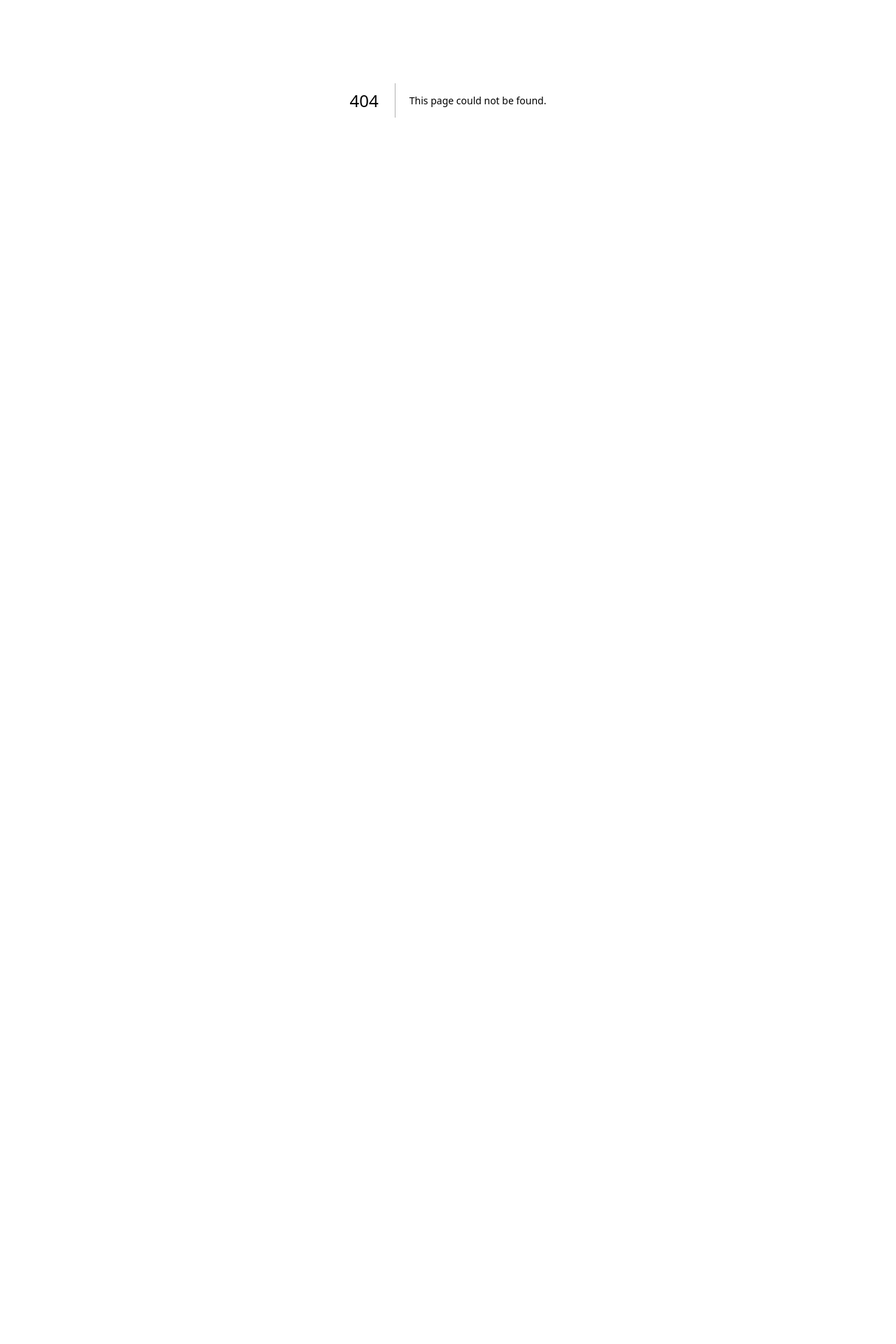
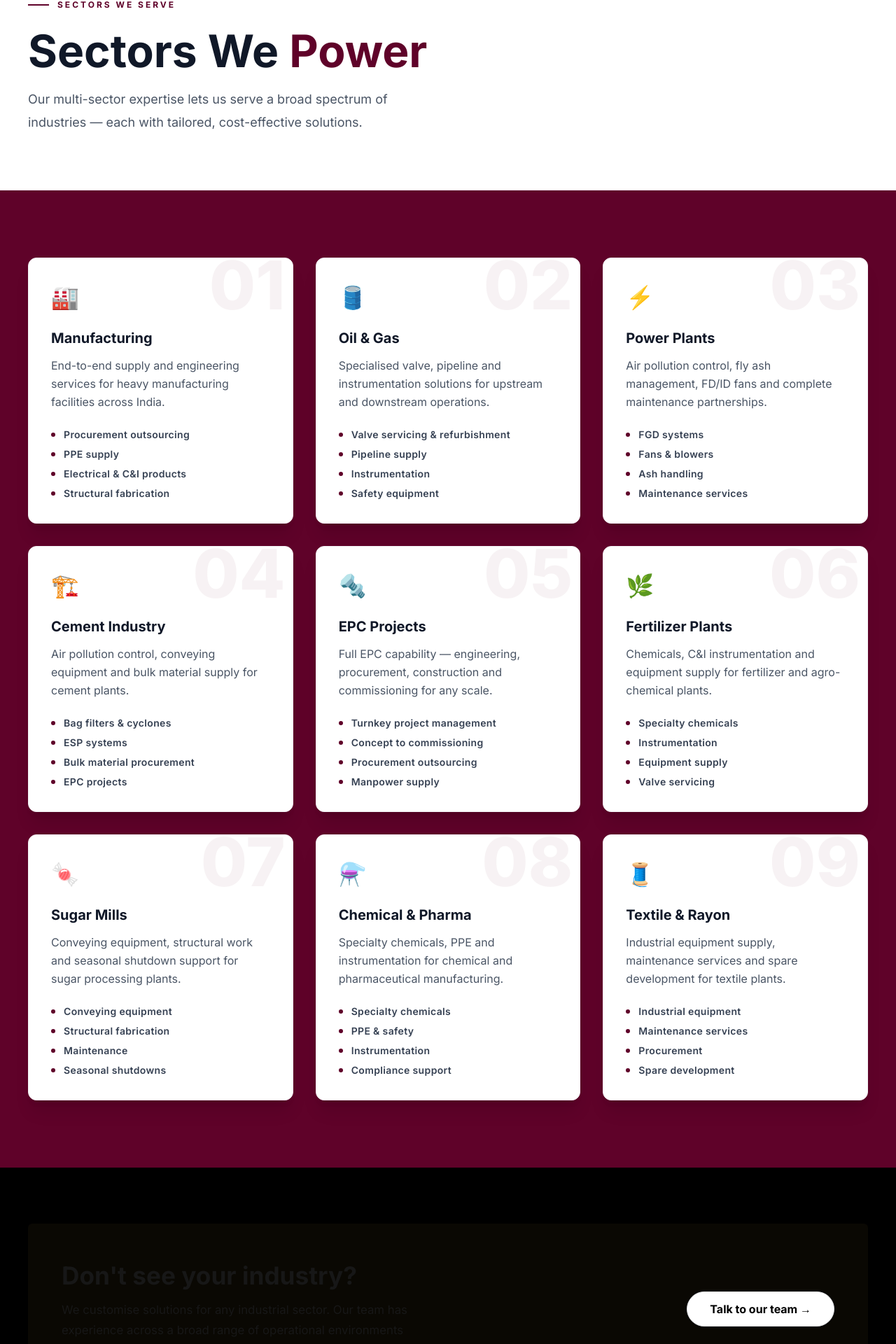
Before and after one commit to radon19/adijey, a Next.js app: page /industries in a window 1280 px wide. Before the commit this address had no page. Shown: the part 257-2177 px from the top of the page at 70% size. Before the commit the page ends 800 px from the top, so only its background shows below. Built offline with nearby package versions, Linux system fonts and the light colour scheme.

Commit message:
added industries

```diff
--- /dev/null
+++ b/src/app/industries/page.tsx
@@ -0,0 +1,185 @@
+import Footer from "@/components/Footer";
+import Header from "@/components/Header";
+import type { Metadata } from "next";
+import Link from "next/link";
+
+export const metadata: Metadata = { title: "Industries" };
+
+const industries = [
+  {
+    icon: "🏭",
+    name: "Manufacturing",
+    services: ["Procurement outsourcing", "PPE supply", "Electrical & C&I products", "Structural fabrication"],
+    desc: "End-to-end supply and engineering services for heavy manufacturing facilities across India.",
+  },
+  {
+    icon: "🛢️",
+    name: "Oil & Gas",
+    services: ["Valve servicing & refurbishment", "Pipeline supply", "Instrumentation", "Safety equipment"],
+    desc: "Specialised valve, pipeline and instrumentation solutions for upstream and downstream operations.",
+  },
+  {
+    icon: "⚡",
+    name: "Power Plants",
+    services: ["FGD systems", "Fans & blowers", "Ash handling", "Maintenance services"],
+    desc: "Air pollution control, fly ash management, FD/ID fans and complete maintenance partnerships.",
+  },
+  {
+    icon: "🏗️",
+    name: "Cement Industry",
+    services: ["Bag filters & cyclones", "ESP systems", "Bulk material procurement", "EPC projects"],
+    desc: "Air pollution control, conveying equipment and bulk material supply for cement plants.",
+  },
+  {
+    icon: "🔩",
+    name: "EPC Projects",
+    services: ["Turnkey project management", "Concept to commissioning", "Procurement outsourcing", "Manpower supply"],
+    desc: "Full EPC capability — engineering, procurement, construction and commissioning for any scale.",
+  },
+  {
+    icon: "🌿",
+    name: "Fertilizer Plants",
+    services: ["Specialty chemicals", "Instrumentation", "Equipment supply", "Valve servicing"],
+    desc: "Chemicals, C&I instrumentation and equipment supply for fertilizer and agro-chemical plants.",
+  },
+  {
+    icon: "🍬",
+    name: "Sugar Mills",
+    services: ["Conveying equipment", "Structural fabrication", "Maintenance", "Seasonal shutdowns"],
+    desc: "Conveying equipment, structural work and seasonal shutdown support for sugar processing plants.",
+  },
+  {
+    icon: "⚗️",
+    name: "Chemical & Pharma",
+    services: ["Specialty chemicals", "PPE & safety", "Instrumentation", "Compliance support"],
+    desc: "Specialty chemicals, PPE and instrumentation for chemical and pharmaceutical manufacturing.",
+  },
+  {
+    icon: "🧵",
+    name: "Textile & Rayon",
+    services: ["Industrial equipment", "Maintenance services", "Procurement", "Spare development"],
+    desc: "Industrial equipment supply, maintenance services and spare development for textile plants.",
+  },
+];
+
+export default function IndustriesPage() {
+  return (
+    <>
+        <Header/>
+      <div className="bg-white" style={{ padding: "9rem 2.5rem 5rem", borderBottom: "1px solid #f3f4f6" }}>
+  <div style={{ maxWidth: "1380px", margin: "0 auto" }}>
+
+    {/* Eyebrow Label */}
+    <div className="flex items-center gap-3 mb-6">
+      <div style={{ width: 30, height: 2, backgroundColor: "#5f0229" }} />
+      <span
+        className="font-sans text-xs font-bold tracking-[0.25em] uppercase"
+        style={{ color: "#5f0229" }}
+      >
+        Sectors We Serve
+      </span>
+    </div>
+
+    {/* Main Title */}
+    <h1
+      className="font-sans font-bold text-gray-900"
+      style={{ fontSize: "clamp(2.5rem, 5vw, 4.5rem)", lineHeight: 1.05, maxWidth: 680 }}
+    >
+      Sectors We <span style={{ color: "#5f0229" }}>Power</span>
+    </h1>
+
+    {/* Subtitle Description */}
+    <p
+      className="font-sans text-lg text-gray-600"
+      style={{ maxWidth: 560, marginTop: "1.25rem", lineHeight: 1.8 }}
+    >
+      Our multi-sector expertise lets us serve a broad spectrum of industries — each with tailored, cost-effective solutions.
+    </p>
+
+  </div>
+</div>
+
+      <section style={{ background: "#5f0229", padding: "6rem 2.5rem" }}>
+  <div style={{ maxWidth: "1380px", margin: "0 auto" }}>
+
+    {/* Tailwind Grid for Responsive Layout */}
+    <div className="grid grid-cols-1 md:grid-cols-2 lg:grid-cols-3 gap-6 lg:gap-8">
+      {industries.map((ind, i) => (
+        <div
+          key={i}
+          className="bg-white rounded-xl p-8 shadow-xl transition-transform hover:-translate-y-1 relative overflow-hidden border border-gray-100"
+        >
+          {/* Oversized Watermark Number */}
+          <div style={{
+            position: "absolute", top: "-10px", right: "10px",
+            fontFamily: "var(--font-display)", fontSize: "6rem", fontWeight: 800,
+            color: "rgba(95, 2, 41, 0.05)", // Faint version of your #5f0229 red
+            lineHeight: 1, pointerEvents: "none", userSelect: "none"
+          }}>
+            {String(i + 1).padStart(2, "0")}
+          </div>
+
+          {/* Icon */}
+          <div style={{ fontSize: "2rem", marginBottom: "1.25rem", position: "relative", zIndex: 2 }}>
+            {ind.icon}
+          </div>
+
+          {/* Industry Name */}
+          <h3 className="font-sans text-xl font-bold text-gray-900 mb-3 relative z-2">
+            {ind.name}
+          </h3>
+
+          {/* Industry Description */}
+          <p className="font-sans text-base text-gray-600 leading-relaxed mb-6 relative z-2">
+            {ind.desc}
+          </p>
+
+          {/* Services List */}
+          <div className="flex flex-col gap-2 relative z-2">
+            {ind.services.map((s, j) => (
+              <div key={j} className="flex gap-3 items-center">
+                {/* Red Bullet Point */}
+                <span
+                  className="w-1.5 h-1.5 rounded-full shrink-0"
+                  style={{ background: "#5f0229" }}
+                />
+                {/* Service Name */}
+                <span className="font-sans text-sm font-semibold tracking-wide text-gray-700">
+                  {s}
+                </span>
+              </div>
+            ))}
+          </div>
+
+        </div>
+      ))}
+    </div>
+
+  </div>
+</section>
+
+      {/* "Not listed?" CTA */}
+      <section style={{ background: "black", padding: "5rem 2.5rem", borderTop: "1px solid var(--border)" }}>
+        <div style={{ maxWidth: "1380px", margin: "0 auto" }}>
+          <div style={{ padding: "3rem", background: "rgba(201,154,64,0.05)", border: "1px solid var(--border)", borderRadius: "6px", display: "flex", alignItems: "center", justifyContent: "space-between", flexWrap: "wrap", gap: "2rem" }}>
+            <div>
+              <h2 style={{ fontFamily: "var(--font-display)", fontSize: "clamp(1.5rem, 2.8vw, 2.2rem)", fontWeight: 700, color: "var(--text-primary)", marginBottom: "0.5rem" }}>
+                Don't see your industry?
+              </h2>
+              <p style={{ fontFamily: "var(--font-body)", fontSize: "1.05rem", color: "var(--text-muted)", maxWidth: 500, lineHeight: 1.75 }}>
+                We customise solutions for any industrial sector. Our team has experience across a broad range of operational environments — tell us about your requirement.
+              </p>
+            </div >
+<Link
+        href="/services"
+        className="bg-white text-black border border-gray-200 px-8 py-3 rounded-full font-sans font-bold shadow-sm hover:shadow-md transition-all hover:scale-115"
+      >
+         Talk to our team → </Link>
+          </div>
+        </div>
+      </section>
+
+    <Footer/>
+    </>
+  );
+}
```
